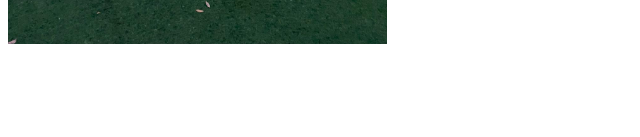
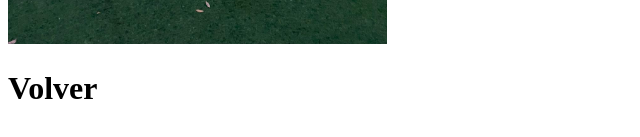
Before and after one commit to jpenaunilibre/sesion-8, a plain HTML site: page index.html in a window 1280 px wide. Shown: the part 575-712 px from the top of the page, without its empty margins (0-640 px from the left). Drawn offline with Linux system fonts and the light colour scheme.

Commit message:
etiqueta para botón volver

```diff
--- a/index.html
+++ b/index.html
@@ -11,5 +11,6 @@
         Las diferentes formas de crear estilos en html
     </p>
     <img src="imagen-ejemplo.jpg" alt="", width="30%">
+    <h1>Volver</h1>
 </body>
 </html>
```
